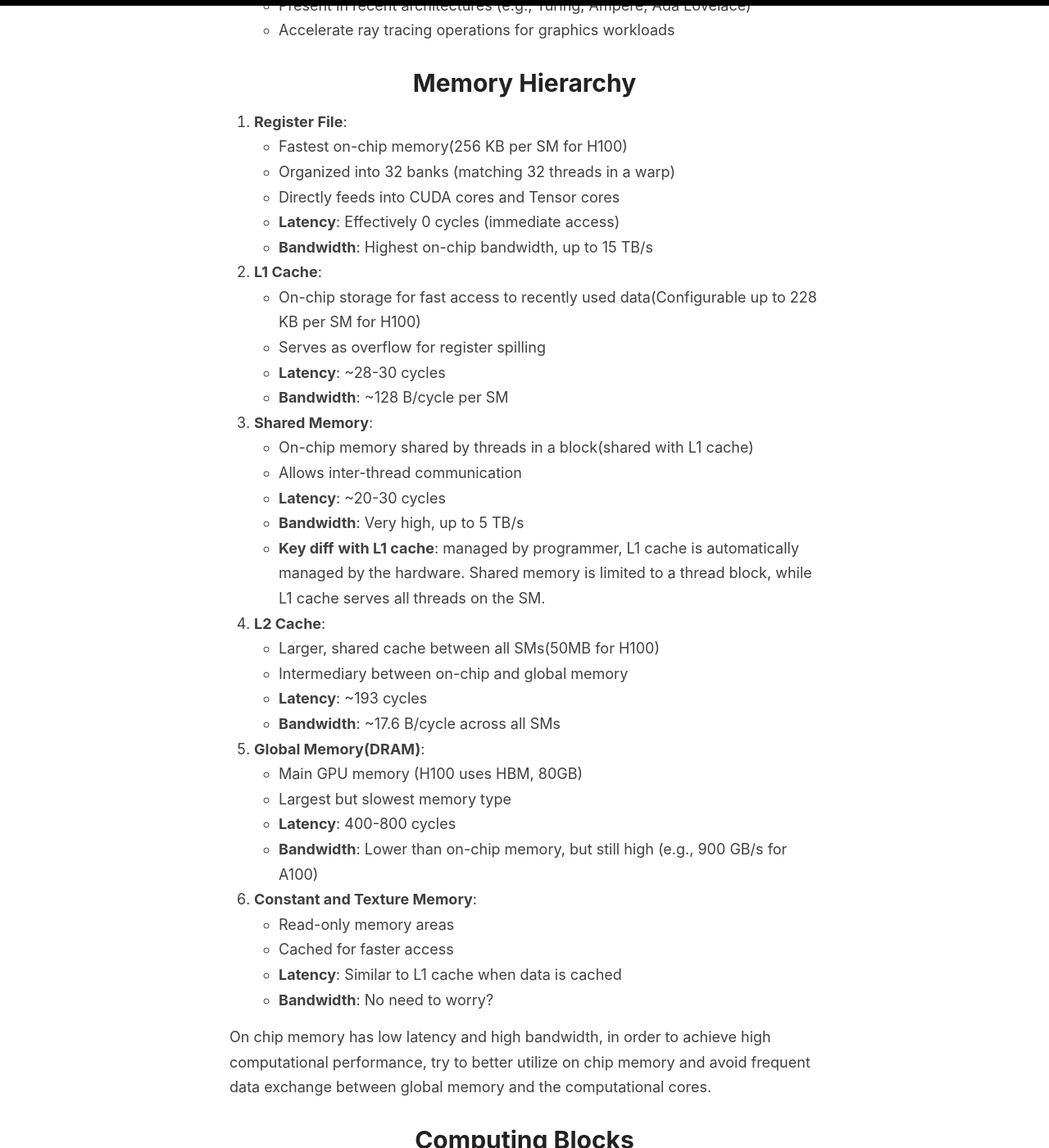
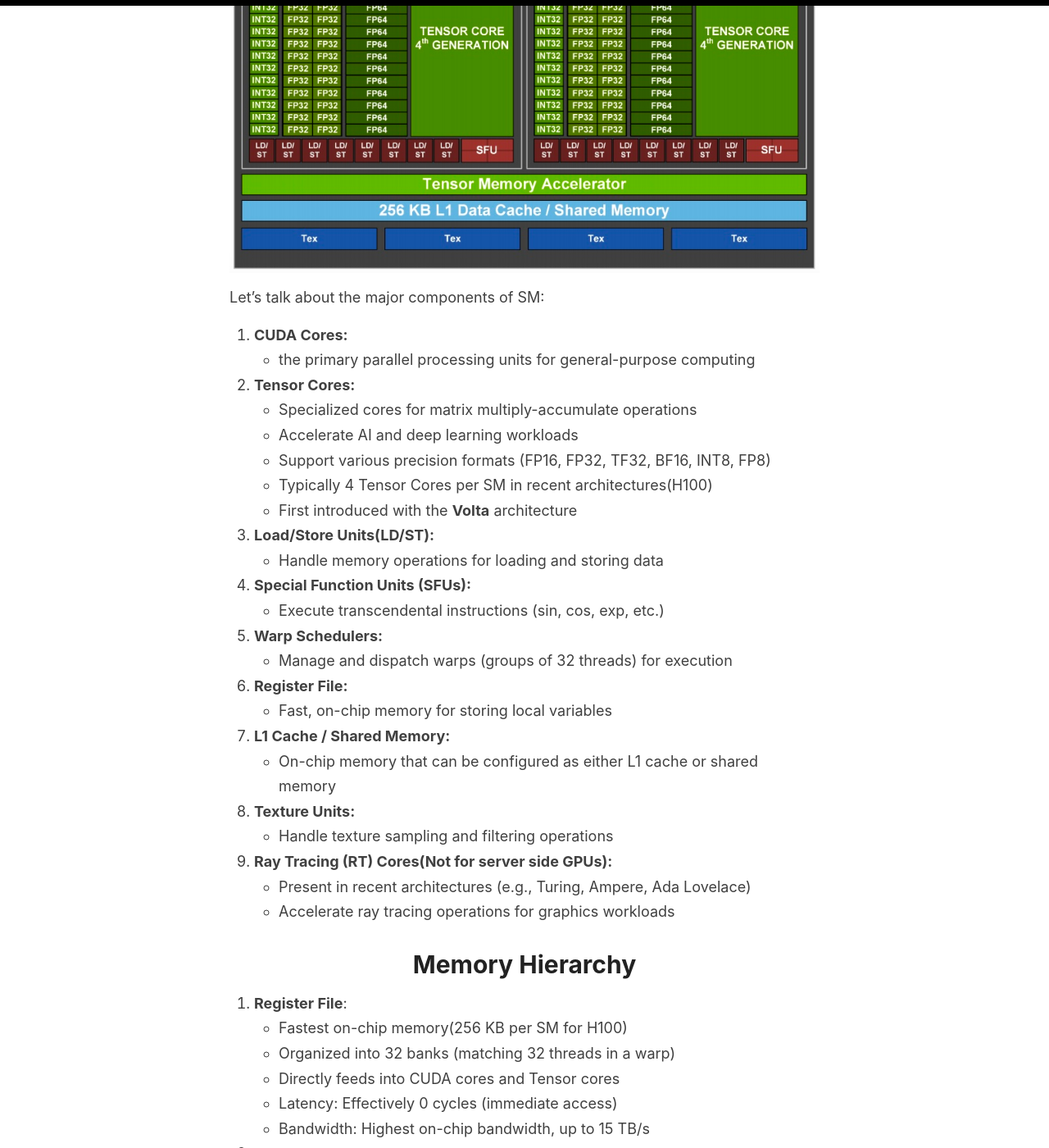
Before and after one commit to huiqiao/huiqiao.github.io, a Jekyll site: the page built from nvidia-gpu-everything-for-beginner.md, in a window 1280 px wide and 1400 px high, scrolled down 5341 px. Shown: the whole window at 82% size. Built offline with Jekyll 4.4.1, drawn with Linux system fonts in a browser that asks for light colours; our own code applies the rules of GitHub Pages for plain Markdown files; some of the changed text lies outside the part shown.

Commit message:
Update nvidia-gpu-everything-for-beginner.md

```diff
--- a/nvidia-gpu-everything-for-beginner.md
+++ b/nvidia-gpu-everything-for-beginner.md
@@ -1,4 +1,4 @@
-# **Nvidia GPU Architectures (2014-2024)**
+# Nvidia GPU Architectures (2014-2024)
 
 Here's an overview of Nvidia GPU architectures from the past 10 years, popular GPU cards for each architecture(Brown color for server version):
 
@@ -18,7 +18,8 @@ Here's an overview of Nvidia GPU architectures from the past 10 years, popular G
     - Popular GPUs: H100, H800, H20(mainly for China)
 8. **Blackwell(2023 - present, focused on data centers)**
     - Popular GPUs: GB200
-  # **Precision Formats Supported**
+
+# Precision Formats Supported
 
 Different precision formats offer a trade-off between computational accuracy and performance. They are represented in scientific notation in computers, consisting of three parts:
 
@@ -37,7 +38,7 @@ Please refer this wiki for how these parts convert number to binary format: http
 
 Here's an explanation of the various formats:
 
-1. FP64 (Double Precision)
+**1. FP64 (Double Precision)**
 - **Bits**: 64 (52-bit mantissa, 11-bit exponent, 1-bit sign)
 - **Use Cases**:
     - Scientific computing requiring high precision
@@ -45,7 +46,7 @@ Here's an explanation of the various formats:
     - Computational fluid dynamics
     - Financial modeling with high accuracy requirements
 - **Performance**: Slowest but highest precision
-2. FP32 (Single Precision)
+**2. FP32 (Single Precision)**
 - **Bits**: 32 (23-bit mantissa, 8-bit exponent, 1-bit sign)
 - **Use Cases**:
     - General-purpose computing
@@ -53,35 +54,35 @@ Here's an explanation of the various formats:
     - Computer graphics
     - Physics simulations
 - **Performance**: Balanced between precision and speed
-3. TF32 (Tensor Float 32)
+**3. TF32 (Tensor Float 32)**
 - **Bits**: 19 (10-bit mantissa, 8-bit exponent, 1-bit sign)
 - **Use Cases**:
     - AI model training (NVIDIA-specific format)
     - Offers a balance between FP32 accuracy and FP16 speed
     - First introduced with the **Ampere** architecture
 - **Performance**: Faster than FP32 with minimal accuracy loss for many AI tasks
-4. FP16 (Half Precision)
+**4. FP16 (Half Precision)**
 - **Bits**: 16(10-bit mantissa, 5-bit exponent, 1-bit sign)
 - **Use Cases**:
     - AI model training and inference
     - Computer vision
     - Image processing
 - **Performance**: Faster and more memory-efficient than FP32, with some accuracy trade-offs
-5. BF16 (Brain Float 16)
+**5. BF16 (Brain Float 16)**
 - **Bits**: 16 (7-bit mantissa, 8-bit exponent, 1-bit sign)
 - **Use Cases**:
     - AI model training, especially for **Large Language Models**
     - Offers better dynamic range than FP16
     - First introduced with the **Ampere** architecture
 - **Performance**: Good balance of speed and accuracy for many AI workloads
-6. INT8 (8-bit Integer)
+**6. INT8 (8-bit Integer)**
 - **Bits**: 8 (0-bit mantissa, 7-bit exponent, 1-bit sign)
 - **Use Cases**:
     - AI inference
     - Image processing
     - Low-precision neural network acceleration
 - **Performance**: High performance and low memory usage, suitable for deployment on edge devices
-7. FP8 (8-bit Floating Point)
+**7. FP8 (8-bit Floating Point)**
 - **Bits**: 8 (3-bit mantissa, 4-bit exponent, 1-bit sign)
 - **Use Cases**:
     - AI training and inference (emerging format)
@@ -108,7 +109,7 @@ Understanding these precision formats and their use cases is crucial for optimiz
 
 The fundamental computational units in Nvidia GPU is Streaming Multiprocessors(SM). GH100  full GPU has 144 SMs(image from nvidia-h100-tensor-core-hopper-whitepaper.pdf).
 
-![Untitled](https://prod-files-secure.s3.us-west-2.amazonaws.com/f0690f3a-5cae-40ee-8511-4cfa3d154f0d/cc102169-3844-4359-9716-e791bbc0484a/Untitled.png)
+![H100-SM Architecture](https://github.com/huiqiao/huiqiao.github.io/blob/master/images/H100-SM.jpg)
 
 Let’s talk about the major components of SM:
 
@@ -142,34 +143,34 @@ Let’s talk about the major components of SM:
     - Fastest on-chip memory(256 KB per SM for H100)
     - Organized into 32 banks (matching 32 threads in a warp)
     - Directly feeds into CUDA cores and Tensor cores
-    - **Latency**: Effectively 0 cycles (immediate access)
-    - **Bandwidth**: Highest on-chip bandwidth, up to 15 TB/s
+    - Latency: Effectively 0 cycles (immediate access)
+    - Bandwidth: Highest on-chip bandwidth, up to 15 TB/s
 2. **L1 Cache**:
     - On-chip storage for fast access to recently used data(Configurable up to  228 KB per SM for H100)
     - Serves as overflow for register spilling
-    - **Latency**: ~28-30 cycles
-    - **Bandwidth**: ~128 B/cycle per SM
+    - Latency: ~28-30 cycles
+    - Bandwidth: ~128 B/cycle per SM
 3. **Shared Memory**:
     - On-chip memory shared by threads in a block(shared with L1 cache)
     - Allows inter-thread communication
-    - **Latency**: ~20-30 cycles
-    - **Bandwidth**: Very high, up to 5 TB/s
-    - **Key diff** **with L1 cache**: managed by programmer, L1 cache is automatically managed by the hardware. Shared memory is limited to a thread block, while L1 cache serves all threads on the SM.
+    - Latency: ~20-30 cycles
+    - Bandwidth: Very high, up to 5 TB/s
+    - Key diff with L1 cache: managed by programmer, L1 cache is automatically managed by the hardware. Shared memory is limited to a thread block, while L1 cache serves all threads on the SM.
 4. **L2 Cache**:
     - Larger, shared cache between all SMs(50MB for H100)
     - Intermediary between on-chip and global memory
-    - **Latency**: ~193 cycles
-    - **Bandwidth**: ~17.6 B/cycle across all SMs
+    - Latency: ~193 cycles
+    - Bandwidth: ~17.6 B/cycle across all SMs
 5. **Global Memory(DRAM)**:
     - Main GPU memory (H100 uses HBM, 80GB)
     - Largest but slowest memory type
-    - **Latency**: 400-800 cycles
-    - **Bandwidth**: Lower than on-chip memory, but still high (e.g., 900 GB/s for A100)
+    - Latency: 400-800 cycles
+    - Bandwidth: Lower than on-chip memory, but still high (e.g., 900 GB/s for A100)
 6. **Constant and Texture Memory**:
     - Read-only memory areas
     - Cached for faster access
-    - **Latency**: Similar to L1 cache when data is cached
-    - **Bandwidth**: No need to worry?
+    - Latency: Similar to L1 cache when data is cached
+    - Bandwidth: No need to worry?
 
 On chip memory has low latency and high bandwidth, in order to achieve high computational performance, try to better utilize on chip memory and avoid frequent data exchange between global memory and the computational cores.
 
```
Also changed, not shown: other parts of nvidia-gpu-everything-for-beginner.md (+1 -1 lines).
